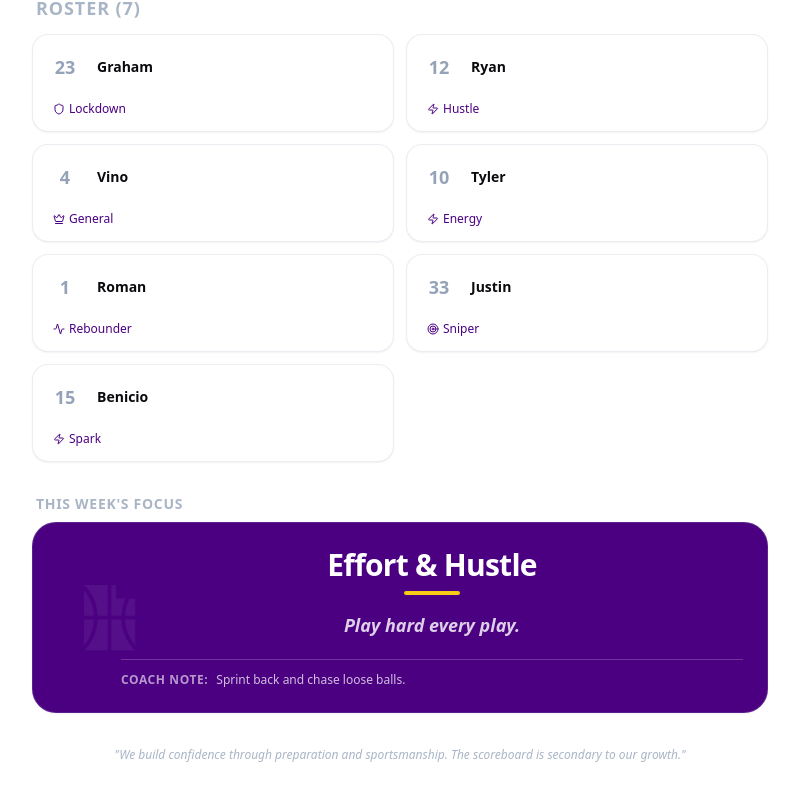
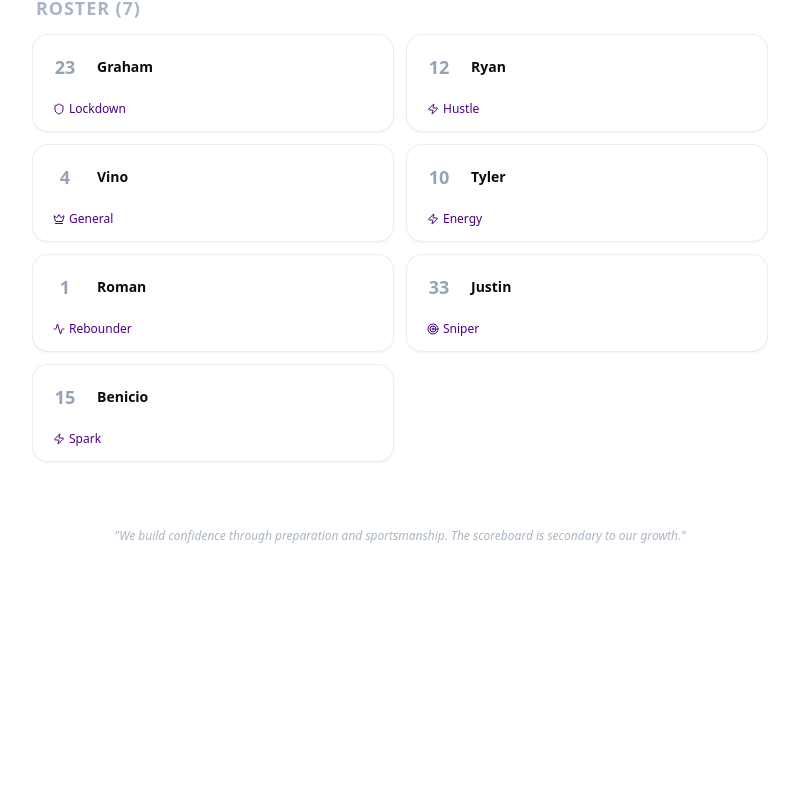
Before and after one commit to browningtons/youth-sports-app, a React (Vite) app: page / in a window 1280 px wide. Shown: the part 1991-2792 px from the top of the page, without its empty margins (240-1039 px from the left). After the commit the page ends 2697 px from the top, so only its background shows below. Built offline with nearby package versions, Linux system fonts and the light colour scheme; the HTML template or start-up script is replaced by a standard one.

Commit message:
fix errors

```diff
--- a/src/App.jsx
+++ b/src/App.jsx
@@ -1123,11 +1123,11 @@ export default function App() {
         </div>
 
         {/* Weekly Focus moved here: Below Roster, Above Admin Tools */}
-        <WeeklyFocus
+{/*        <WeeklyFocus
           focus={weeklyFocus}
           isCoach={isCoach}
           onSave={setWeeklyFocus}
-        />
+        />*/}
 
         <AdminTools isCoach={isCoach} onImportSchedule={handleScheduleImport} />
 
```
